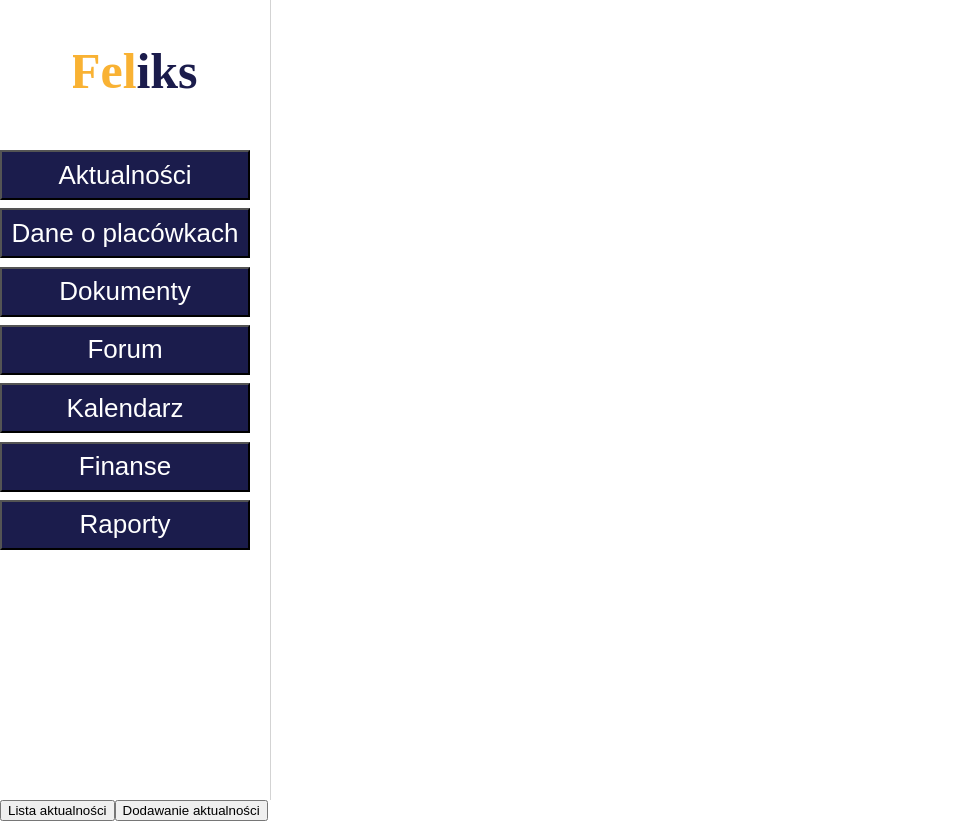
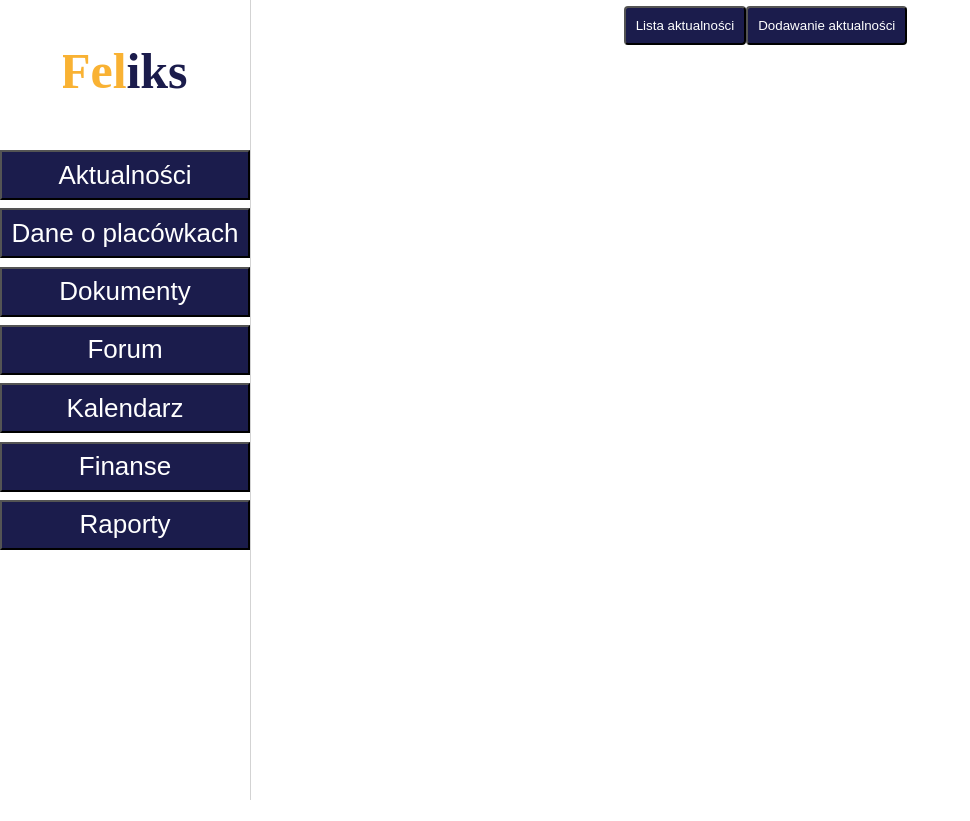
Before and after one commit to jkordek/JayKay, a React app: page / in a window 1280 px wide. Shown: the whole page, without its empty margins (0-970 px from the left). After the commit the page ends 800 px from the top, so only its background shows below. Built offline with nearby package versions, Linux system fonts and the light colour scheme.

Commit message:
change style for news

```diff
--- a/src/assets/styles/app.sass
+++ b/src/assets/styles/app.sass
@@ -1,3 +1,4 @@
 @import "vars"
 @import "general"
+@import "news"
 @import "menu"
--- a/src/assets/styles/news.sass
+++ b/src/assets/styles/news.sass
@@ -0,0 +1,24 @@
+.container
+  display: flex
+  flex-direction: row
+  .newsPanel
+    width: 100%
+    height: 100vh
+    display: flex
+    justify-content: center
+    .optionsBar
+      width: auto
+      height: 50px
+      display: flex
+      justify-content: space-between
+      align-items: center
+      .newsList
+        padding: 10px
+        color: $text-white
+        background: $brand-color
+        border-radius: 4px
+      .addNews
+        padding: 10px
+        color: $text-white
+        background: $brand-color
+        border-radius: 4px
--- a/src/components/common/panels/News/News.jsx
+++ b/src/components/common/panels/News/News.jsx
@@ -1,5 +1,6 @@
 import React from 'react';
 import classnames from 'classnames';
+import SidePanel from '../../menu/SidePanel';
 
 class News extends React.Component {
   constructor(props) {
@@ -23,6 +24,9 @@ class News extends React.Component {
     const { optionSelected } = this.state;
 
     return (
+      <div className="container">
+        <SidePanel />
+
         <div className="newsPanel">
           <div className="optionsBar">
             <button onClick={(event) => doOnClick('Lista aktualności')} className={classnames('newsList', { 'clicked': this.isSelected('Lista aktualności')})}>
@@ -36,6 +40,7 @@ class News extends React.Component {
 
           </div>
         </div>
+      </div>
     )
   }
 }
--- a/src/components/pages/Main.jsx
+++ b/src/components/pages/Main.jsx
@@ -1,13 +1,11 @@
 import React from 'react';
 import { connect } from 'react-redux';
-import SidePanel from '../common/menu/SidePanel';
 import News from '../common/panels/News/News';
 
 class Main extends React.Component {
   render() {
     return (
       <div>
-        <SidePanel />
         <News />
       </div>
     )
```
Lines whose indentation alone changed are shown as unchanged.
